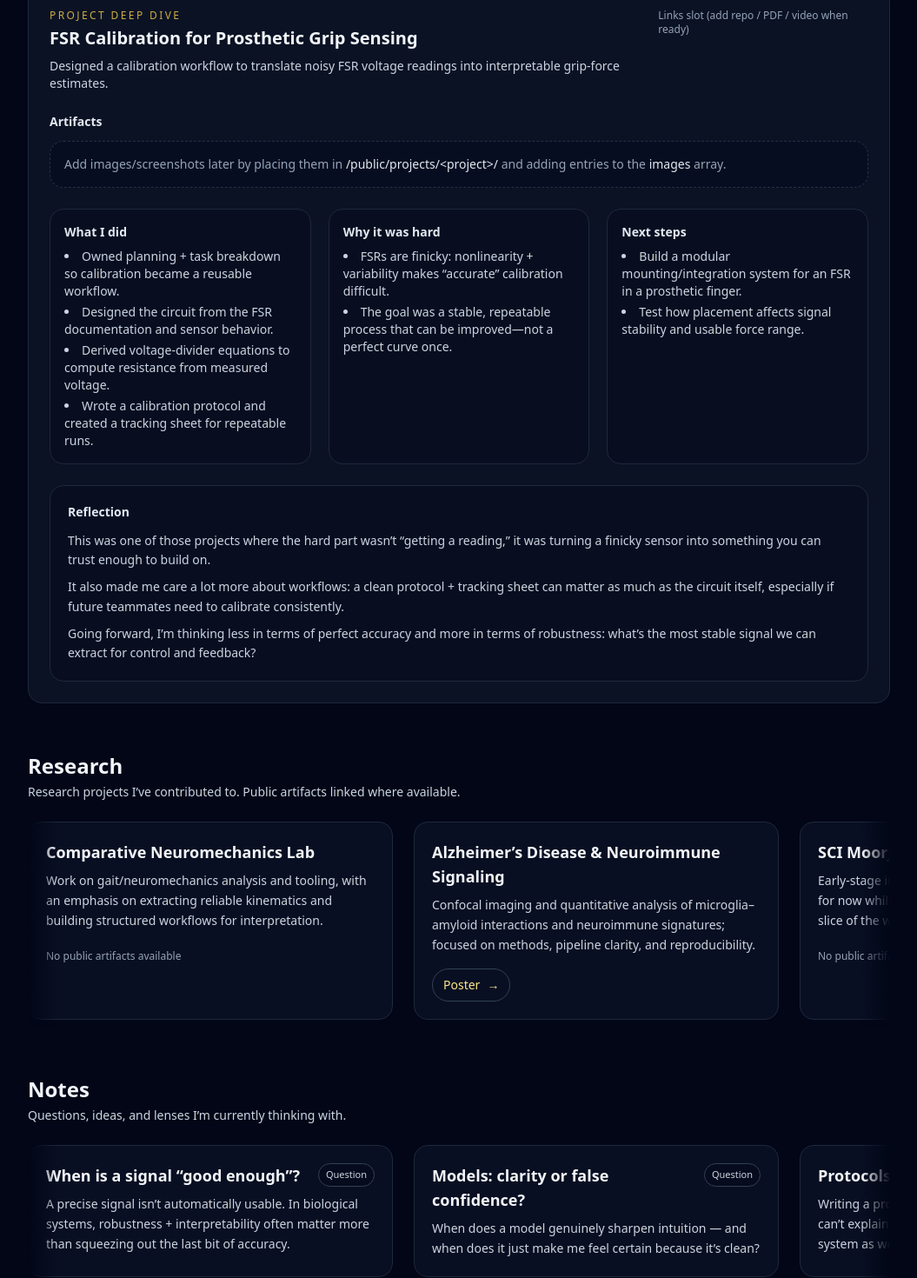
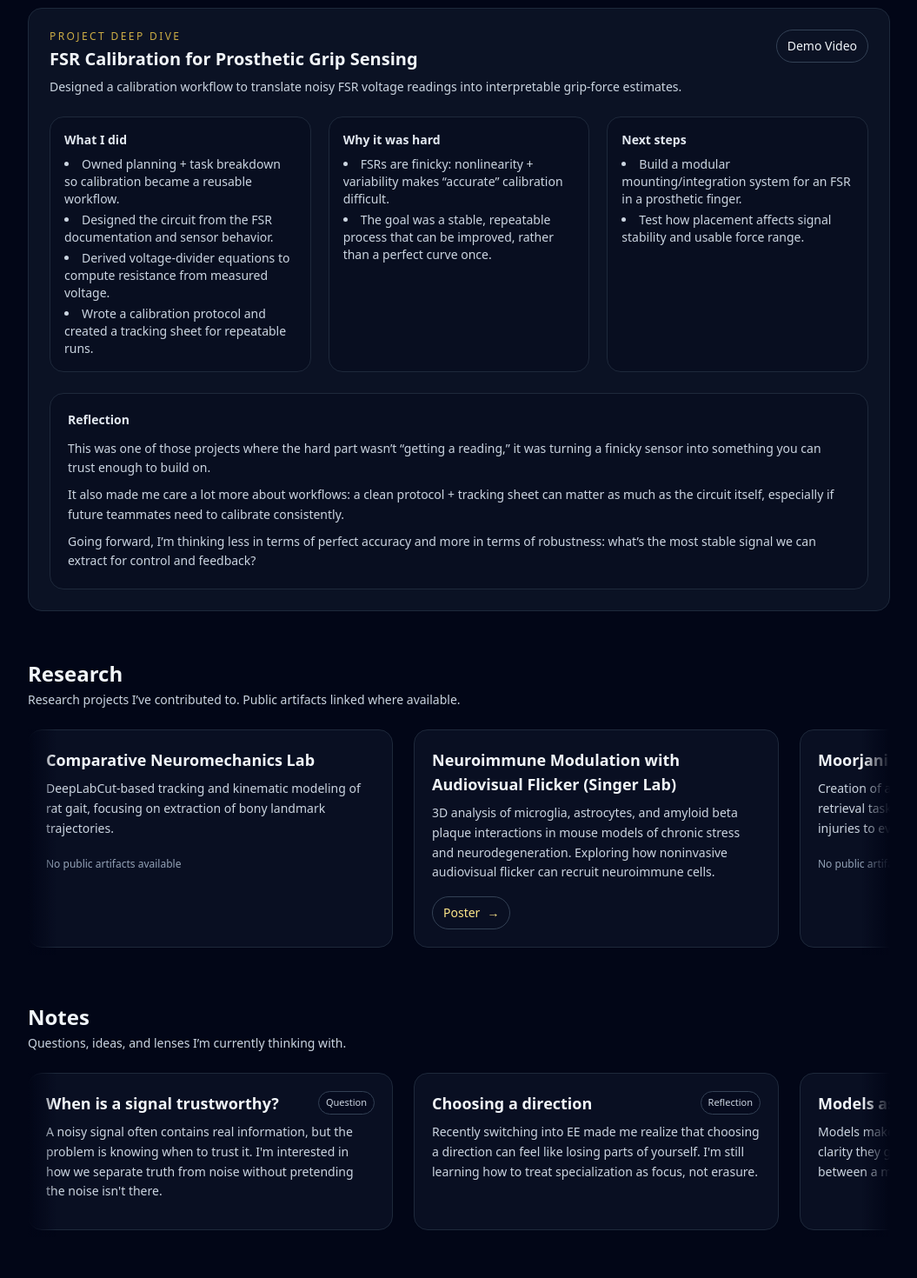
Before and after one commit to kreeethi/kreeethi.github.io, a React (Vite) app: page / in a window 1280 px wide. Shown: the part 720-2190 px from the top of the page at 87% size, without its empty margins (112-1167 px from the left). Built offline with nearby package versions, Linux system fonts and the light colour scheme.

Commit message:
Refine notes section, add demo links

```diff
--- a/src/App.jsx
+++ b/src/App.jsx
@@ -12,17 +12,10 @@ const projects = [
       "Designed a calibration workflow to translate noisy FSR voltage readings into interpretable grip-force estimates.",
     tags: ["Circuits", "Calibration", "Prosthetics", "Protocols"],
     tech: "Arduino, FSRs, voltage divider, data calibration",
-    // Optional later: put images in /public/projects/fsr/...
-    images: [
-      // { src: "/projects/fsr/setup.jpg", alt: "Calibration setup", caption: "Bench setup for calibration runs." },
-      // { src: "/projects/fsr/curve.png", alt: "Calibration curve", caption: "Example mapping from voltage → resistance." },
-      // { src: "/projects/fsr/sheet.png", alt: "Calibration tracking sheet", caption: "Standardized tracking to make runs repeatable." },
-    ],
-    // Optional later: add links (repo/pdf/demo)
     links: [
       // { label: "Repo", href: "https://github.com/..." },
       // { label: "Calibration Protocol (PDF)", href: "/files/fsr-protocol.pdf" },
-      // { label: "Demo Video", href: "https://youtube.com/..." },
+      { label: "Demo Video", href: "https://youtu.be/62SAwx68mfI?si=2xxjBSnZVEQOxt-A" },
     ],
     sections: [
       {
@@ -38,7 +31,7 @@ const projects = [
         heading: "Why it was hard",
         bullets: [
           "FSRs are finicky: nonlinearity + variability makes “accurate” calibration difficult.",
-          "The goal was a stable, repeatable process that can be improved—not a perfect curve once.",
+          "The goal was a stable, repeatable process that can be improved, rather than a perfect curve once.",
         ],
       },
       {
@@ -102,34 +95,28 @@ const projects = [
   },
 ];
 
-/* =======================
-   RESEARCH DATA (carousel only)
-   Specs:
-   - Comparative neuromechanics: paper
-   - Alzheimer's: poster
-   - SCI Moorjani: nothing
-======================= */
+/*Research Data*/
 
 const researchItems = [
   {
     id: "comparative-neuromechanics",
     title: "Comparative Neuromechanics Lab",
     description:
-      "Work on gait/neuromechanics analysis and tooling, with an emphasis on extracting reliable kinematics and building structured workflows for interpretation.",
+      "DeepLabCut-based tracking and kinematic modeling of rat gait, focusing on extraction of bony landmark trajectories.",
     link: null,
   },
   {
     id: "alzheimers",
-    title: "Alzheimer’s Disease & Neuroimmune Signaling",
+    title: "Neuroimmune Modulation with Audiovisual Flicker (Singer Lab)",
     description:
-      "Confocal imaging and quantitative analysis of microglia–amyloid interactions and neuroimmune signatures; focused on methods, pipeline clarity, and reproducibility.",
+      "3D analysis of microglia, astrocytes, and amyloid beta plaque interactions in mouse models of chronic stress and neurodegeneration. Exploring how noninvasive audiovisual flicker can recruit neuroimmune cells.",
     link: { label: "Poster", href: "/research/singer-poster.pdf" },
   },
   {
     id: "sci-moorjani",
-    title: "SCI Moorjani Lab",
+    title: "Moorjani Lab",
     description:
-      "Early-stage involvement; keeping public detail minimal for now while I define the most meaningful, shareable slice of the work.",
+      "Creation of a granular scoring system for reach-and-retrieval task in rats with cervical spinal cord contusion injuries to evaluate and monitor motor ability.",
     link: null,
   },
 ];
@@ -138,37 +125,60 @@ const notesItems = [
   {
     id: "n1",
     type: "Question",
-    title: "When is a signal “good enough”?",
+    title: "When is a signal trustworthy?",
     body:
-      "A precise signal isn’t automatically usable. In biological systems, robustness + interpretability often matter more than squeezing out the last bit of accuracy.",
+      "A noisy signal often contains real information, but the problem is knowing when to trust it. I'm interested in how we separate truth from noise without pretending the noise isn't there.",
   },
   {
     id: "n2",
-    type: "Question",
-    title: "Models: clarity or false confidence?",
+    type: "Reflection",
+    title: "Choosing a direction",
     body:
-      "When does a model genuinely sharpen intuition — and when does it just make me feel certain because it’s clean?",
+      "Recently switching into EE made me realize that choosing a direction can feel like losing parts of yourself. I'm still learning how to treat specialization as focus, not erasure.",
   },
   {
     id: "n3",
     type: "Fragment",
-    title: "Protocols are epistemology",
+    title: "Models as compression",
     body:
-      "Writing a protocol forces assumptions into the open. If I can’t explain a step clearly, I usually don’t understand the system as well as I think I do.",
+      "Models make reality easier to reason about. I like the clarity they give, but I'm always aware of the gap between a model working and reality being understood.",
   },
   {
     id: "n4",
     type: "Fragment",
-    title: "Perception as an interface",
+    title: "Limits of objectivity",
     body:
-      "Ideas like Maya interest me as early intuitions that perception may be a constructed interface — not a direct readout of reality.",
+      "What bothers me most about consciousness is that it may never be fully objective. Any explanation is tethered to subjective experience, which makes me wonder what 'understanding' really means here.",
   },
   {
     id: "n5",
-    type: "Lens",
-    title: "Words I’m thinking with",
+    type: "Question",
+    title: "In a parallel universe, would a platitude be called a plongitude?",
     body:
-      "robustness · interpretability · abstraction · feedback · uncertainty · graceful failure",
+      "I like wordplay because it exposes how much meaning lives in structure, not just content.",
+  },
+  {
+    id: "n6",
+    type: "Fragment",
+    title: "Prediction & Processing",
+    body:
+      "I tend to think of the brain as both a signal processor and a prediction engine — constantly filtering inputs while anticipating what comes next.",
+  },
+  {
+    id: "n7",
+    type: "Reflection",
+    title: "Quotes I like",
+    body:[
+    "“The world is presented in a kaleidoscopic flux of impressions.” - Whorf",
+    "“The flow of thought is persistent, and at times merciless.” - Mallett",
+  ],
+},
+  {
+    id: "n8",
+    type: "Fragment",
+    title: "States and their signatures",
+    body:
+      "I'm curious what underlies different conscious states. If brain-wave patterns differ meaningfully, maybe that's one of our footholds.",
   },
 ];
 
@@ -236,7 +246,7 @@ function App() {
             </p>
             <p className="text-sm md:text-base text-slate-300 leading-relaxed">
               I&apos;m an Electrical Engineering undergraduate at Georgia Tech with interests in
-              neural signals, sensing, and analysis.
+              brain-computer interfaces, computational neuroscience, and biological signal processing.
             </p>
 
             <p className="text-sm md:text-base text-slate-300 leading-relaxed mt-2">
@@ -254,7 +264,7 @@ function App() {
           <div>
             <h2 className="text-xl md:text-2xl font-semibold">Projects</h2>
             <p className="text-sm text-slate-300 mt-1">
-              Click a project to expand the engineering process.
+              Click a project to expand.
             </p>
           </div>
 
@@ -389,41 +399,6 @@ function App() {
                     </span>
                   )}
                 </div>
-              </div>
-
-              {/* Images area */}
-              <div className="space-y-3">
-                <h4 className="text-sm font-semibold text-slate-200">Artifacts</h4>
-                {expandedProject.images && expandedProject.images.length > 0 ? (
-                  <div className="grid sm:grid-cols-2 gap-4">
-                    {expandedProject.images.map((img) => (
-                      <figure key={img.src} className="space-y-2">
-                        <div className="rounded-2xl overflow-hidden border border-slate-800 bg-slate-950/40">
-                          <img
-                            src={img.src}
-                            alt={img.alt}
-                            className="w-full h-auto block"
-                            loading="lazy"
-                          />
-                        </div>
-                        {img.caption && (
-                          <figcaption className="text-xs text-slate-400">
-                            {img.caption}
-                          </figcaption>
-                        )}
-                      </figure>
-                    ))}
-                  </div>
-                ) : (
-                  <div className="rounded-2xl border border-dashed border-slate-700/70 bg-slate-950/30 p-4 text-sm text-slate-400">
-                    Add images/screenshots later by placing them in{" "}
-                    <span className="text-slate-200">
-                      /public/projects/&lt;project&gt;/
-                    </span>{" "}
-                    and adding entries to the{" "}
-                    <span className="text-slate-200">images</span> array.
-                  </div>
-                )}
               </div>
 
               {/* Main sections */}
@@ -587,9 +562,18 @@ function App() {
                     </span>
                   </div>
 
-                  <p className="text-sm text-slate-300 mt-2 leading-relaxed">
-                    {n.body}
-                  </p>
+                  {Array.isArray(n.body) ? (
+                    <ul className="mt-3 space-y-2 text-sm text-slate-300 leading-relaxed list-disc list-inside">
+                      {n.body.map((line) => (
+                        <li key={line}>{line}</li>
+                      ))}
+                    </ul>
+                  ) : (
+                    <p className="text-sm text-slate-300 mt-2 leading-relaxed">
+                      {n.body}
+                    </p>
+                  )}
+
 
                   {/* Optional subtle link slot later */}
                   {/* {n.link && (
```
Also changed, not shown: public/projects/fsr/circuit.jpeg (added).
